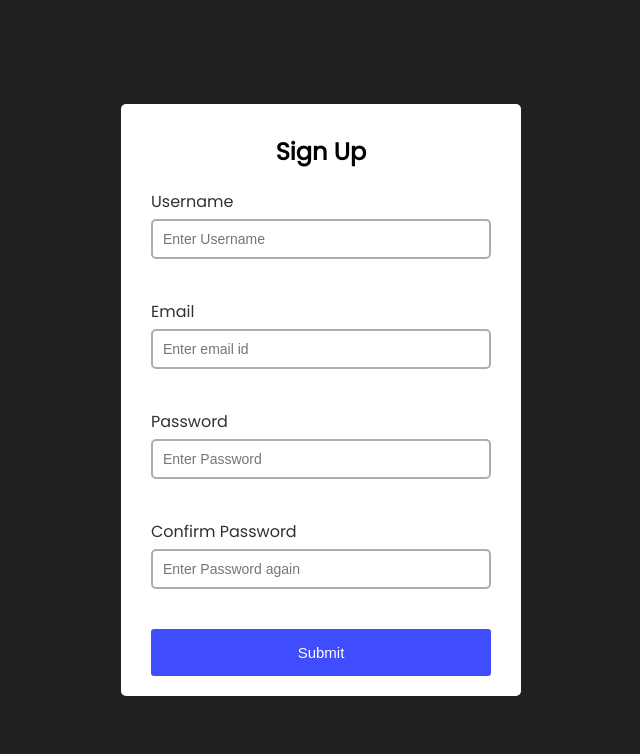
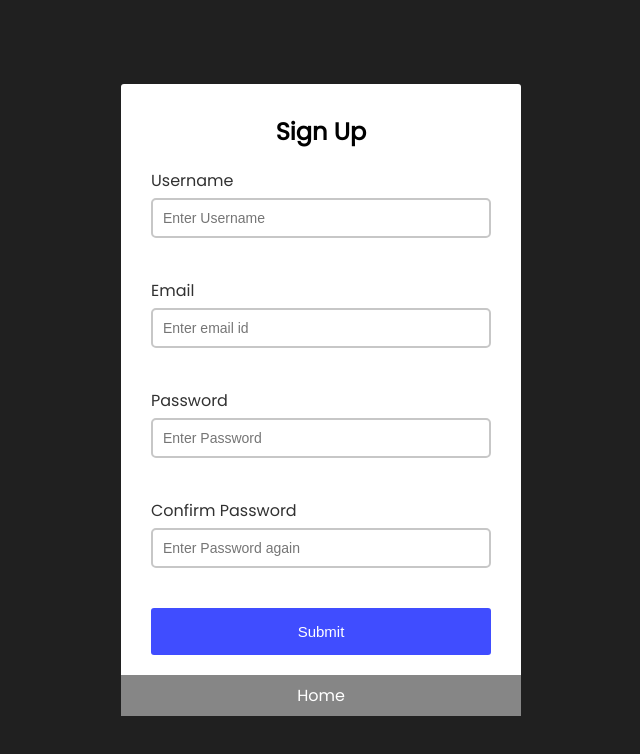
Before and after one commit to chandan-khemani/Full-Stack-MERN-Development-with-Axiom-Module-A, a plain HTML site: page Project 1 - HTML Form/index.html in a window 1280 px wide. Shown: the whole page, without its empty margins (319-959 px from the left). Drawn offline with Linux system fonts and the light colour scheme.

Commit message:
Updated Project 1 files for home button

```diff
--- a/Project 1 - HTML Form/index.html
+++ b/Project 1 - HTML Form/index.html
@@ -38,6 +38,9 @@
             <button>Submit</button>
         </form>
 
+        <a href="../index.html">
+        <div>Home</div>
+        </a>
     </div>
 
     <script src="script.js"></script>
--- a/Project 1 - HTML Form/script.js
+++ b/Project 1 - HTML Form/script.js
@@ -47,6 +47,7 @@ function checkLength(el, min, max){
         showError(el, input_name + ' must be '+ min + '-' + max);
 
     }
+
     return false;
 }
 
--- a/Project 1 - HTML Form/styles.css
+++ b/Project 1 - HTML Form/styles.css
@@ -22,7 +22,7 @@ body{
 .container{
     background-color: white;
     width: 400px;
-    border-radius: 5px;
+    border-radius: 3px;
 
 }
 
@@ -46,7 +46,7 @@ form h2{
 
 }
 .form-control input{
-    border:2px solid rgb(173, 173, 173);
+    border:2px solid rgb(199, 199, 199);
     border-radius: 5px;
     display: block;
     width: 100%;
@@ -88,3 +88,14 @@ form button{
     cursor: pointer;
     font-size: 15px;
 }
+
+.container a div{
+    width: 100%;
+    background: rgb(134 134 134);
+    padding: 0.5em;
+    text-align: center;
+}
+.container a{
+    color: white;
+    text-decoration: none;;
+}
```
